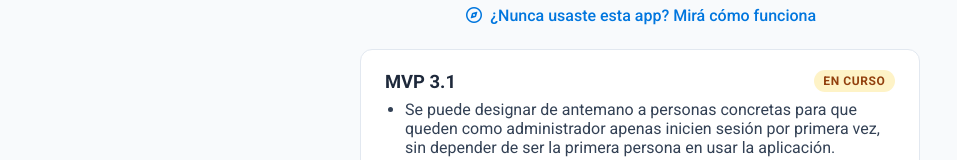
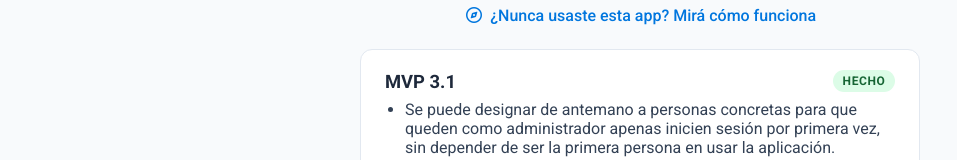
Before and after one commit to jimunozuc/panel-gestion-proyectos, a React (Vite) app in the folder frontend/: page /app-releases in a window 1280 px wide. Shown: the part 237-397 px from the top of the page, without its empty margins (0-957 px from the left). Built offline with nearby package versions, Linux system fonts and the light colour scheme; no server answers.

Commit message:
Marca MVP 3.1 como hecho: pasa a producción (/app/)

```diff
--- a/frontend/src/data/releases.js
+++ b/frontend/src/data/releases.js
@@ -1,7 +1,7 @@
 export const RELEASES = [
   {
     version: "MVP 3.1",
-    status: "en-curso",
+    status: "hecho",
     items: [
       "Se puede designar de antemano a personas concretas para que queden como administrador apenas inicien sesión por primera vez, sin depender de ser la primera persona en usar la aplicación.",
       "El rol Lector pasa a ser de solo lectura real: ya no puede agregar, editar ni eliminar hitos ni tareas (antes cualquier persona con sesión iniciada podía hacerlo, sin importar su rol).",
```
